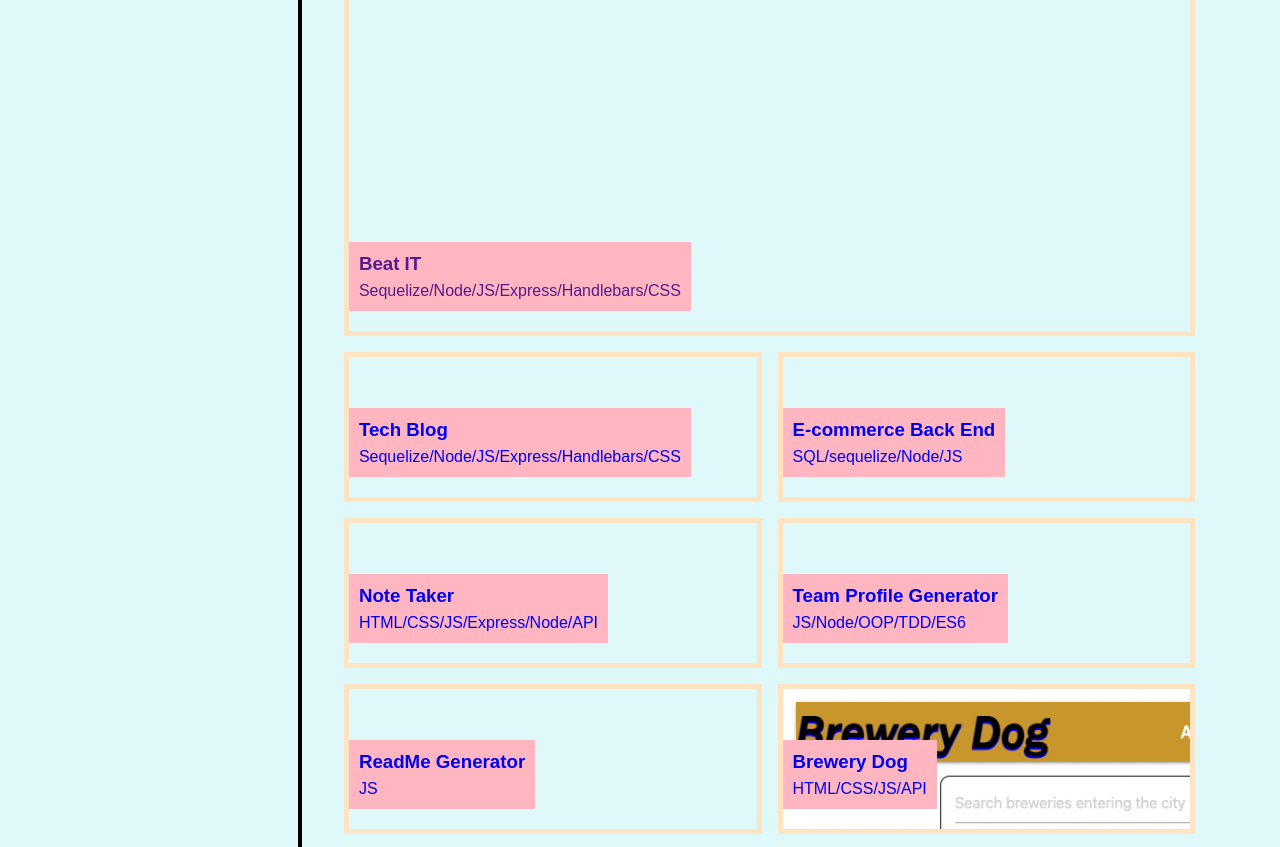
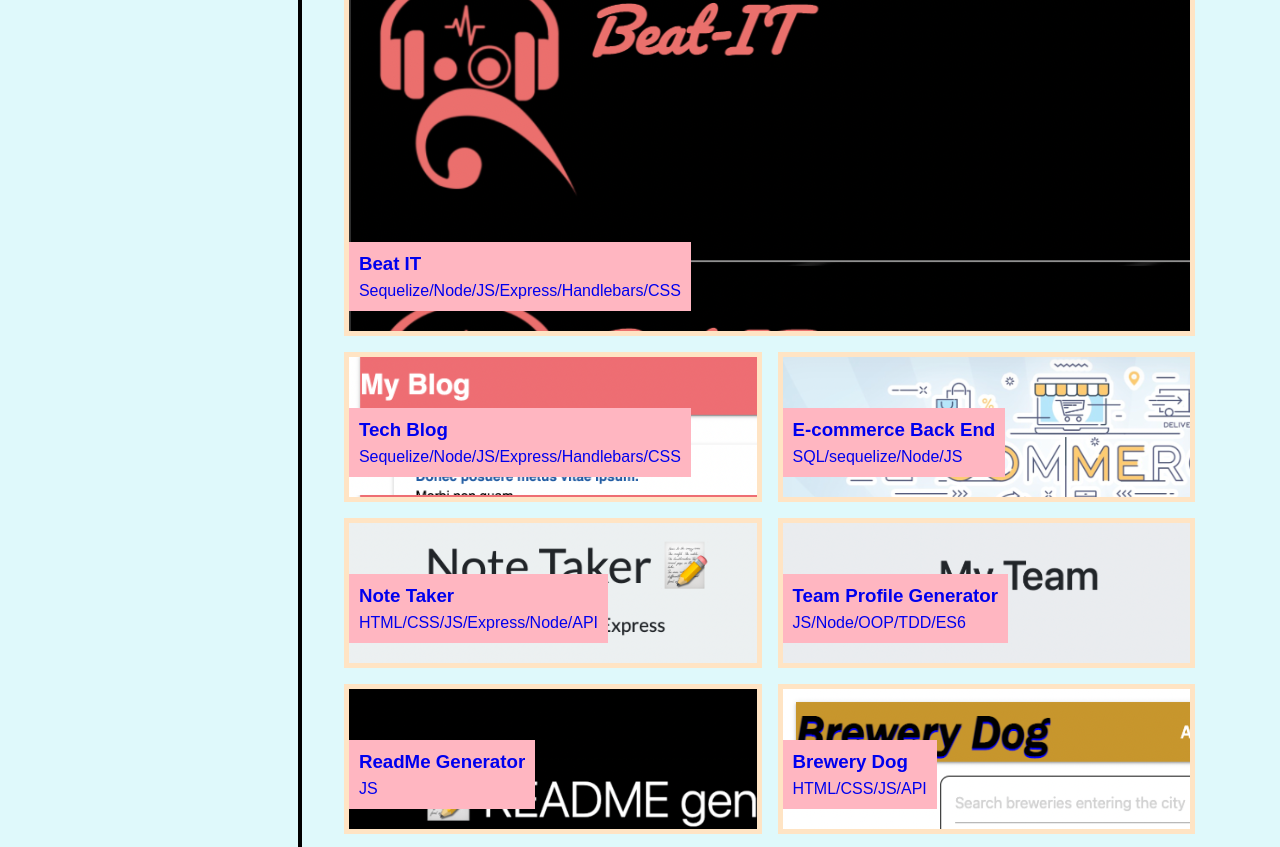
Before and after one commit to sonipoud/responsole, a plain HTML site: page index.html in a window 1280 px wide. Shown: the part 674-1521 px from the top of the page. Drawn offline with Linux system fonts and the light colour scheme.

Commit message:
added images

```diff
--- a/assets/css/style.css
+++ b/assets/css/style.css
@@ -235,27 +235,27 @@ main {
 }
 
 .beat {
-    background-image: url();
+    background-image: url(../images/BeatIT.png);
 }
 
 .blog {
-    background-image: url();
+    background-image: url(../images/myblog.png);
 }
 
 .back-end {
-    background-image: url();
+    background-image: url(../images/e-commerce.png);
 }
 
 .note {
-    background-image: url();
+    background-image: url(../images/notetaker.png);
 }
 
 .teamprofile {
-    background-image: url();
+    background-image: url(../images/teamprofilegen.png);
 }
 
 .generator {
-    background-image: url();
+    background-image: url(../images/readme.png);
 }
 
 .brewery-dog {
--- a/index.html
+++ b/index.html
@@ -70,7 +70,7 @@
         <section id="work" class="me">
             <h2>Work</h2>
             <div class="flex-container">
-                <a href="" class="flex-item beat">
+                <a href="https://beatit-music-app.herokuapp.com/" class="flex-item beat">
                     <div>
                         <h3>Beat IT</h3>
                         <span>Sequelize/Node/JS/Express/Handlebars/CSS</span>
```
Also changed, not shown: assets/images/BeatIT.png (added), assets/images/e-commerce.png (added), assets/images/myblog.png (added), assets/images/notetaker.png (added), assets/images/readme.png (added), assets/images/teamprofilegen.png (added).
